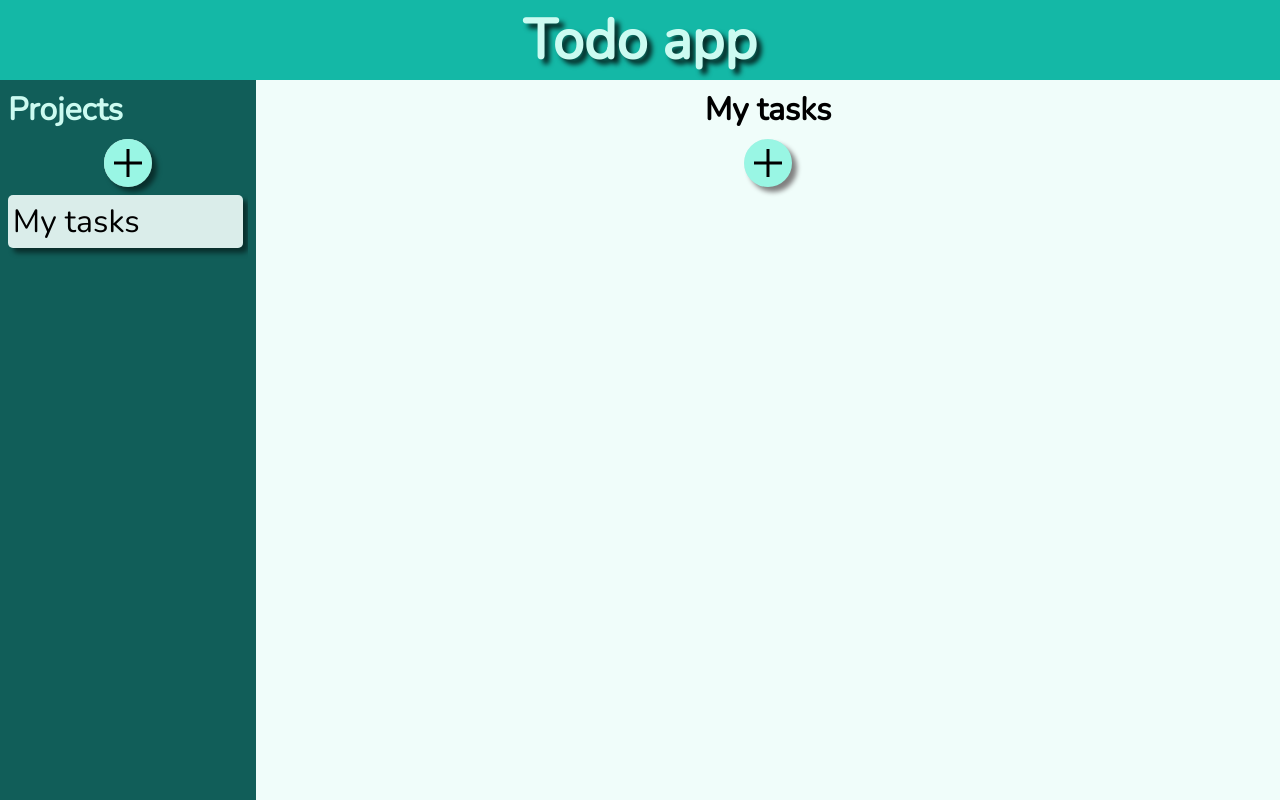
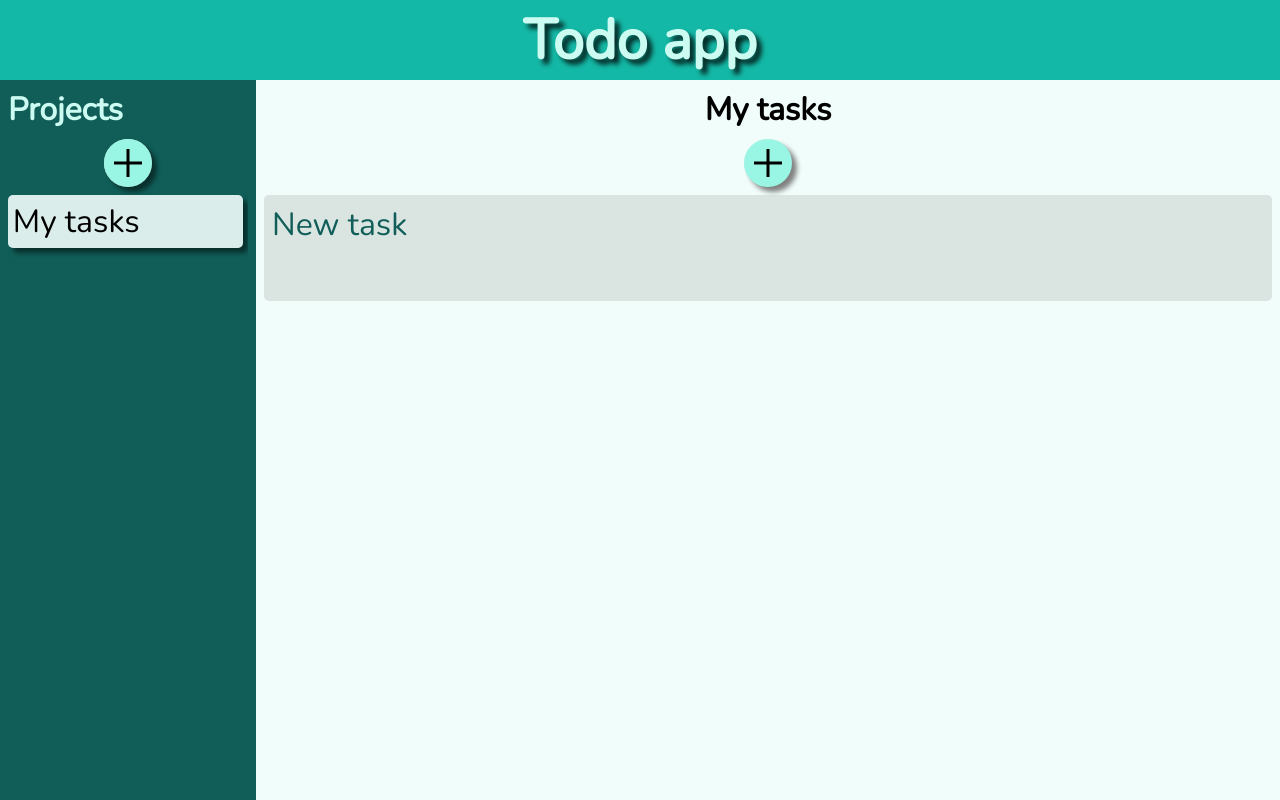
Before and after one commit to tho-daskalakis/todo-list, a website with bundled scripts: page dist/index.html in a window 1280 px wide. Both pictures are taken after a click on the button 768 px from the left and 163 px from the top of the page. Built offline with nearby package versions, Linux system fonts and the light colour scheme.

Commit message:
Create tasks through button

```diff
--- a/src/pages/addTask.js
+++ b/src/pages/addTask.js
@@ -1,3 +1,37 @@
-function addTask() {}
+function addTask(tasks) {
+  const main = document.querySelector('.main-content');
+
+  const task = document.createElement('div');
+
+  task.classList.add('task');
+
+  // Task title
+
+  const taskTitle = document.createElement('div');
+
+  taskTitle.classList.add('task-title');
+
+  taskTitle.textContent = 'New task';
+
+  task.appendChild(taskTitle);
+
+  // Task edit
+
+  const taskEdit = document.createElement('div');
+
+  taskEdit.classList.add('task-edit');
+
+  task.appendChild(taskEdit);
+
+  // Task actions
+
+  const taskActions = document.createElement('div');
+
+  taskActions.classList.add('task-action');
+
+  task.appendChild(taskActions);
+
+  main.appendChild(task);
+}
 
 export { addTask };
--- a/src/pages/initial.js
+++ b/src/pages/initial.js
@@ -85,6 +85,11 @@ function initial() {
 
   addTaskBtn.appendChild(addTaskIcon);
 
+  let tasks = [];
+  addTaskBtn.addEventListener('click', (e) => {
+    addTask(tasks);
+  });
+
   // Selected project display
 
   const selectedProjectDisplay = document.createElement('div');
--- a/src/styles.scss
+++ b/src/styles.scss
@@ -190,3 +190,42 @@ body,
     }
   }
 }
+
+.task {
+  width: 100%;
+  height: clamp(60px, 15%, 120px);
+  background-color: rgba($color: gray, $alpha: 0.2);
+  border-radius: 5px;
+
+  display: grid;
+  grid-template-rows: 70% 30%;
+  grid-template-columns: 90% 10%;
+
+  & > * {
+    padding: 8px;
+  }
+
+  .task-title {
+    color: $teal-800;
+    word-wrap: break-word;
+    text-overflow: ellipsis;
+    overflow: auto;
+
+    grid-row: 1 / span 1;
+    grid-column: 1 / span 1;
+  }
+
+  .task-edit {
+    padding: 4px;
+
+    grid-row: 1 / span 2;
+    grid-column: 2 / span 1;
+  }
+
+  .task-action {
+    padding: 0;
+
+    grid-row: 2 / span 1;
+    grid-column: 1 / span 2;
+  }
+}
```
Also changed, not shown: dist/main.js.
